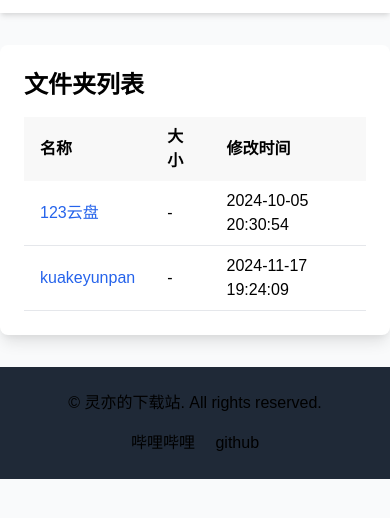
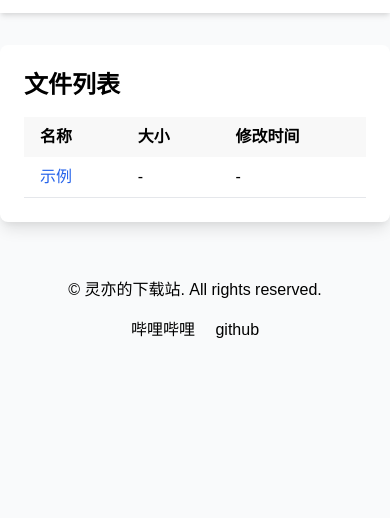
Before and after one commit to lingyi-git/-lingyi-git-ALLIST-download-station.github.io, a plain HTML site: page index.html in a window 390 px wide. Shown: the part 54-572 px from the top of the page. Drawn offline with nearby package versions, Linux system fonts and the light colour scheme.

Commit message:
Add files via upload

```diff
--- a/index.html
+++ b/index.html
@@ -28,7 +28,7 @@
     <!-- 主体内容区域 -->
     <main class="container mx-auto py-8">
         <div class="bg-white shadow-lg rounded-lg p-6">
-            <h2 class="text-2xl font-bold mb-4">文件夹列表</h2>
+            <h2 class="text-2xl font-bold mb-4">文件列表</h2>
             <table class="min-w-full table-auto">
                 <thead>
                     <tr>
@@ -41,17 +41,11 @@
                     <!-- 文件夹项 -->
                     <tr class="border-b hover:bg-gray-100">
                         <td class="px-4 py-2">
-                            <a href="/folder/123" class="text-blue-600 hover:underline">123云盘</a>
+                            <a href="/folder/123" class="text-blue-600 hover:underline">示例</a>
                         </td>
                         <td class="px-4 py-2">-</td>
-                        <td class="px-4 py-2">2024-10-05 20:30:54</td>
-                    </tr>
-                    <tr class="border-b hover:bg-gray-100">
-                        <td class="px-4 py-2">
-                            <a href="/folder/kuakeyunpan" class="text-blue-600 hover:underline">kuakeyunpan</a>
-                        </td>
                         <td class="px-4 py-2">-</td>
-                        <td class="px-4 py-2">2024-11-17 19:24:09</td>
+                    <!-- 文件夹项 -->
                     </tr>
                 </tbody>
             </table>
@@ -59,7 +53,7 @@
     </main>
 
     <!-- 底部 -->
-    <footer class="bg-gray-800 text-white py-6">
+    <footer class="py-6">
         <div class="container mx-auto text-center">
             <p class="text-black">&copy; 灵亦的下载站. All rights reserved.</p>
             <div class="mt-4">
--- a/style.css
+++ b/style.css
@@ -42,16 +42,31 @@ tr:hover {
     background-color: #f1f1f1;
 }
 
+/* 底部样式 */
 footer {
-    text-align: center;
     padding: 10px 0;
 }
 
 footer a {
     text-decoration: none;
-    color: #f8f8f8;
+    color: black;
 }
 
 footer a:hover {
     text-decoration: underline;
 }
+
+footer p {
+    color: black;
+}
+
+/* 响应式设计 */
+@media (max-width: 768px) {
+    footer {
+        text-align: center;
+    }
+    footer a {
+        display: inline-block;
+        margin: 0 5px;
+    }
+}
```
